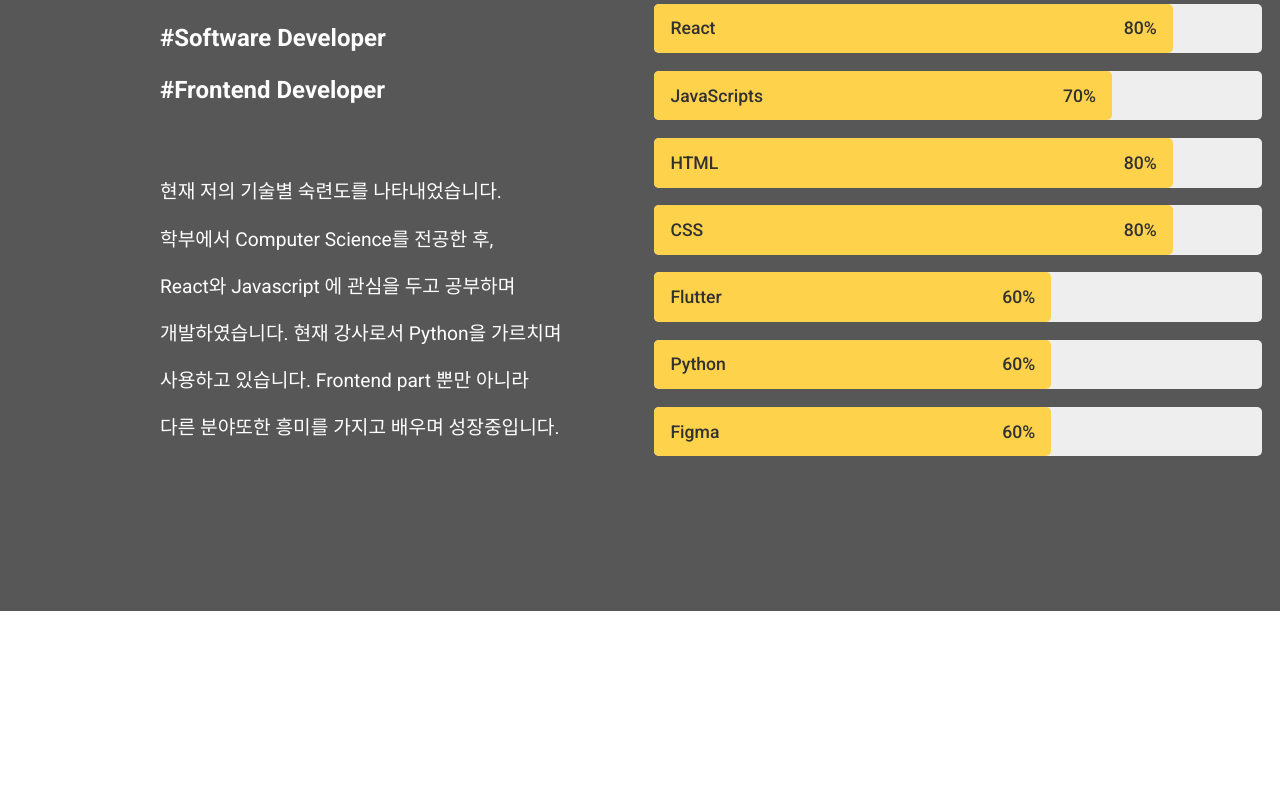
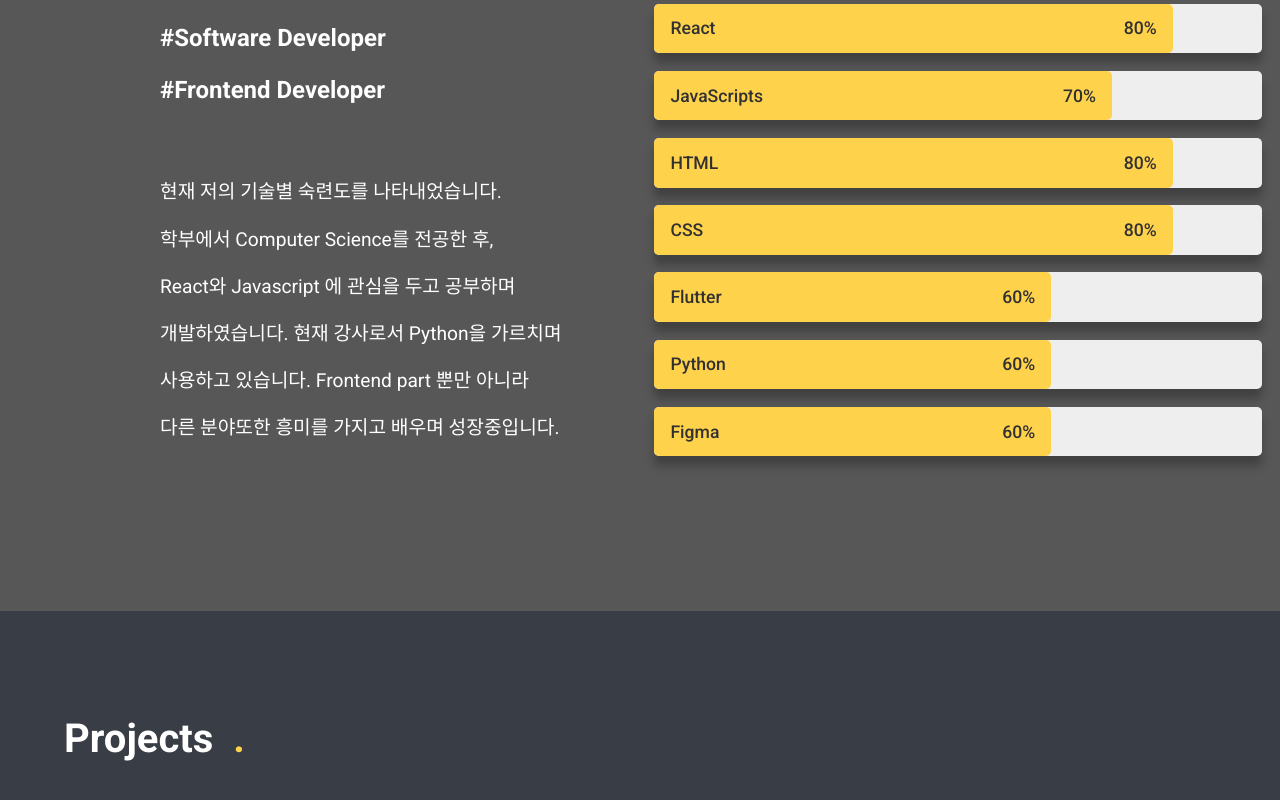
Before and after one commit to minseon-park/portfolio, a React (Create React App) app: page / in a window 1280 px wide. Shown: the part 2045-2845 px from the top of the page. Before the commit the page ends 2656 px from the top, so only its background shows below. Built offline with nearby package versions, Linux system fonts and the light colour scheme.

Commit message:
create projects

```diff
--- a/src/App.tsx
+++ b/src/App.tsx
@@ -3,6 +3,7 @@
 import Intro from "./components/Intro";
 import About from "./components/About";
 import Skills from "./components/Skills";
+import Projects from "./components/Projects";
 function App() {
   return (
     <div className="App">
@@ -10,6 +11,7 @@
       <Intro />
       <About />
       <Skills />
+      <Projects />
     </div>
   );
 }
--- /dev/null
+++ b/src/components/ProjectItem.tsx
@@ -0,0 +1,4 @@
+import style from "../styles/Projects.module.css";
+export default function ProjectItem() {
+  return <div></div>;
+}
--- /dev/null
+++ b/src/components/Projects.tsx
@@ -0,0 +1,12 @@
+import style from "../styles/Projects.module.css";
+export default function Projects() {
+  return (
+    <div className={style.project}>
+      <div className={style.projectTitle}>
+        <p>Projects </p>
+        <p id={style.projectTitleColor}> .</p>
+      </div>
+      <div className={style.projectContainer}></div>
+    </div>
+  );
+}
--- a/src/data.ts
+++ b/src/data.ts
@@ -55,3 +55,37 @@
     percentage: 60,
   },
 ];
+
+//Project data
+export const projects = [
+  {
+    title: "POSTFIT",
+    introduction:
+      " Covid 19 로 팬데믹 상황에서 많은 사람들이 집에서 운동을 할 수 있도록 만든 AI 기반 운동 웹사이트 입니다. 집에서 유저들이 운동 동영상을 보면서 따라할 때, AI 가 유저의 운동 모션을 카메라를 통해 인식하여 올바른 자세를 잡고 운동할 수 있도록 도와줍니다. 대학교 4학년때 같은 반 학생들과 팀을 꾸려 프로젝트를 시작했습니다. 프로젝트에서 저는 프론트엔드를 담당하였습니다. 컴퓨터 공학과 학생들로만 팀이 구성되어 있어, 기획자와 디자이너가 없기에 제가 직접 웹사이트 기획부터 참여하여 피그마로 전체적인 UI를 디자인 하였습니다. 프론트엔드 개발은 React를 사용하였습니다. AI 팀, Backend 팀, Frontend 팀으로 나누어서 프로젝트를 진행한것이 처음으로 협업을 한 프로젝트이기에 의미가있습니다. 프론트엔드 팀이 3명이었는데, 처음에는 다른사람의 코드를 보는게 쉽지 않았으며, 같이 작업을 해나아가는 것이 익숙하지 않았습니다. 매주 같이 코드 리뷰 를 하며 프론트엔드 파를 완성하였습니다. 처음으로 한 팀 프로젝트를 성공적으로 마무리하여 저에게 협업에 대한 좋은 경험과 자신감을 준 프로젝트 입니다. ",
+    devdate: "2021.08 - 2021.11",
+    servciedata: "2021.11 - 2021.12",
+    mainfunction: "운동영상 업로드, 업로드 된 동영상을 시청, 카메라를 키고 운동할때 AI 기반 자세 교정 기능",
+    github: "https://github.com/minseon-park/Postfit ",
+    Figma: "https://www.figma.com/file/HAuRInEta2BxB3q0aTfJ4G/PostFit?node-id=0%3A1",
+  },
+  {
+    title: "도혜종합건설 홈페이지",
+    introduction:
+      " (주) 도혜 종합 건설의 외주를 받고 제작한 웹사이트 입니다. 건설회사의 이력과 작업들을 거래처에 홍보할 수 있는 웹사이트가 제작이 프로젝트의 목적이었습니다. 외주를 진행할때에 다른 한명의 개발자와 함께 2명에서 작업하였습니다. 저는 리엑트 부분을 담당하게 되었고, 다른 한분의 개발자는 리엑트 협업과 서버연결을 담당하였습니다. 리엑트를 처음으로 사용한 프로젝트이었습니다. 처음으로 리엑트를 사용하기에, 모듈화와 디자인패턴에서 아쉬운 부분이 있습니다. 하지만 자바스크립트만 사용하다가 리엑트로 옮겨온 첫 프로젝트이기에 리엑트와 관련하여 많이 배우고 성장할 수 있는 프로젝트였습니다. 서버는 아마존 aws를 사용하였으며, 도혜종합건설의 메인 웹사이트로서 1년간 서비스 되었습니다. ",
+    devdate: "2020.12 - 2021.02",
+    servciedata: "2021.02 - 2022.02",
+    mainfunction: "회사 소개, 회사 이력과 프로젝트 소개",
+    github: "https://github.com/minseon-park/dohye-constrution ",
+    Figma: "",
+  },
+  {
+    title: "Minseon’s Portfolio",
+    introduction:
+      "개발자 포트폴리오 웹사이트 입니다. 개발자로서 저를 소개하기 위해 만들었습니다. 피그마를 사용하여 직접 디자인 하였으며, 리엑트를 사용하여 만들었습니다. 이전 프로젝트보다 효과적인 모듈화를 통해 개발하였습니다. ",
+    devdate: "2021.07",
+    servciedata: "2021.08 - 현재",
+    mainfunction: "자기소개, 기술, GitHub 링크, 프로젝트 경험, 경력 공유",
+    github: " https://github.com/minseon-park/portfolio  ",
+    Figma: "https://www.figma.com/file/6MxA2ovwKtCRGzigCKMotb/portfolio?node-id=0%3A1",
+  },
+];
--- a/src/styles/Bars.module.css
+++ b/src/styles/Bars.module.css
@@ -4,6 +4,7 @@
   background-color: #eeeeee;
   border-radius: 5px;
   margin: 1.1rem;
+  filter: drop-shadow(0px 10px 4px rgba(0, 0, 0, 0.25));
 }
 
 .pro {
--- /dev/null
+++ b/src/styles/Projects.module.css
@@ -0,0 +1,24 @@
+.project {
+  height: 100rem;
+  width: 100%;
+  display: flex;
+  flex-direction: column;
+  background-color: #393e46;
+}
+
+.projectTitle {
+  display: flex;
+  flex-direction: row;
+  font-weight: 600;
+  font-size: 2.5em;
+  padding: 4rem;
+  color: #ffffff;
+}
+
+#projectTitleColor {
+  color: #ffd24c;
+  margin-left: 0.5em;
+}
+
+.projectContainer {
+}
```
